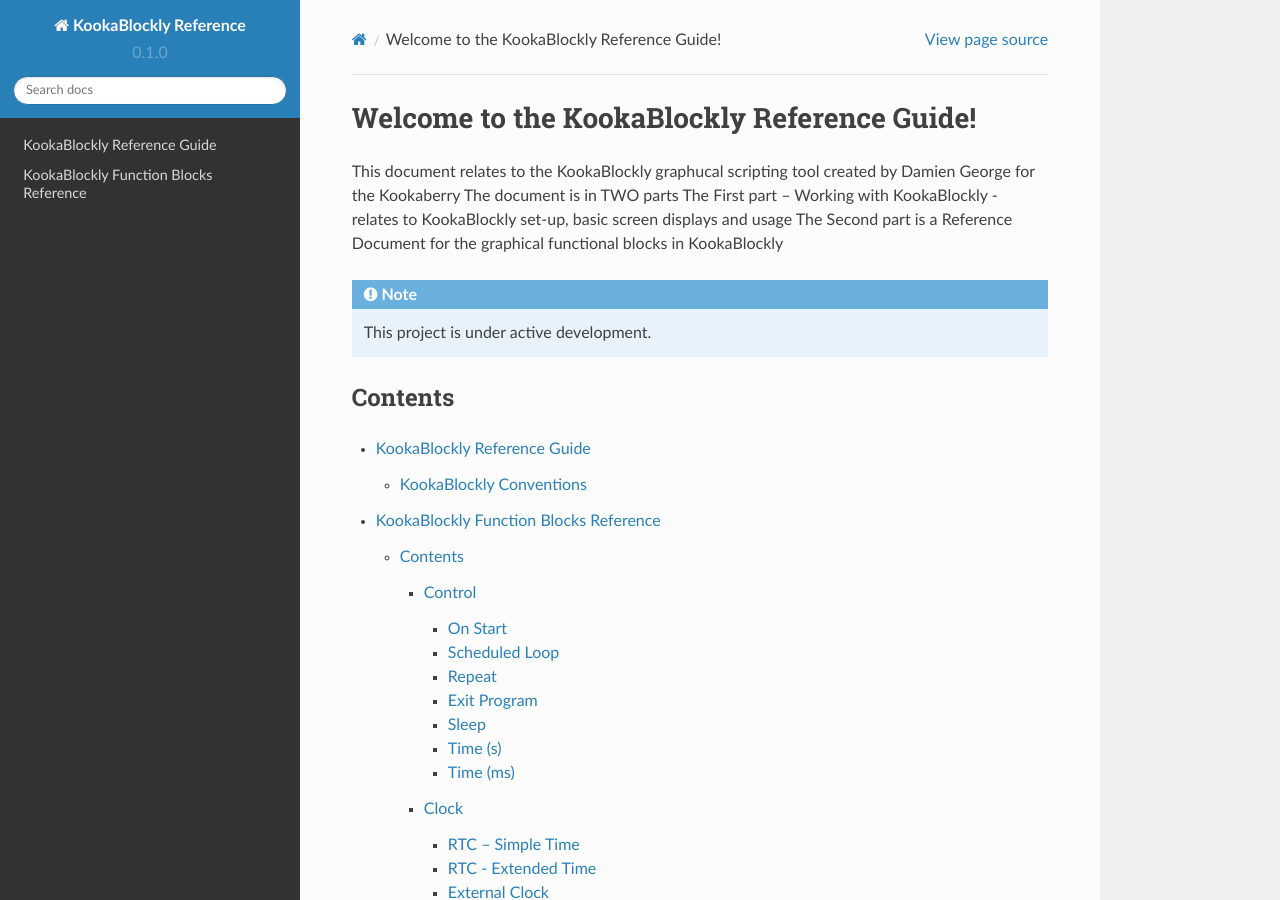
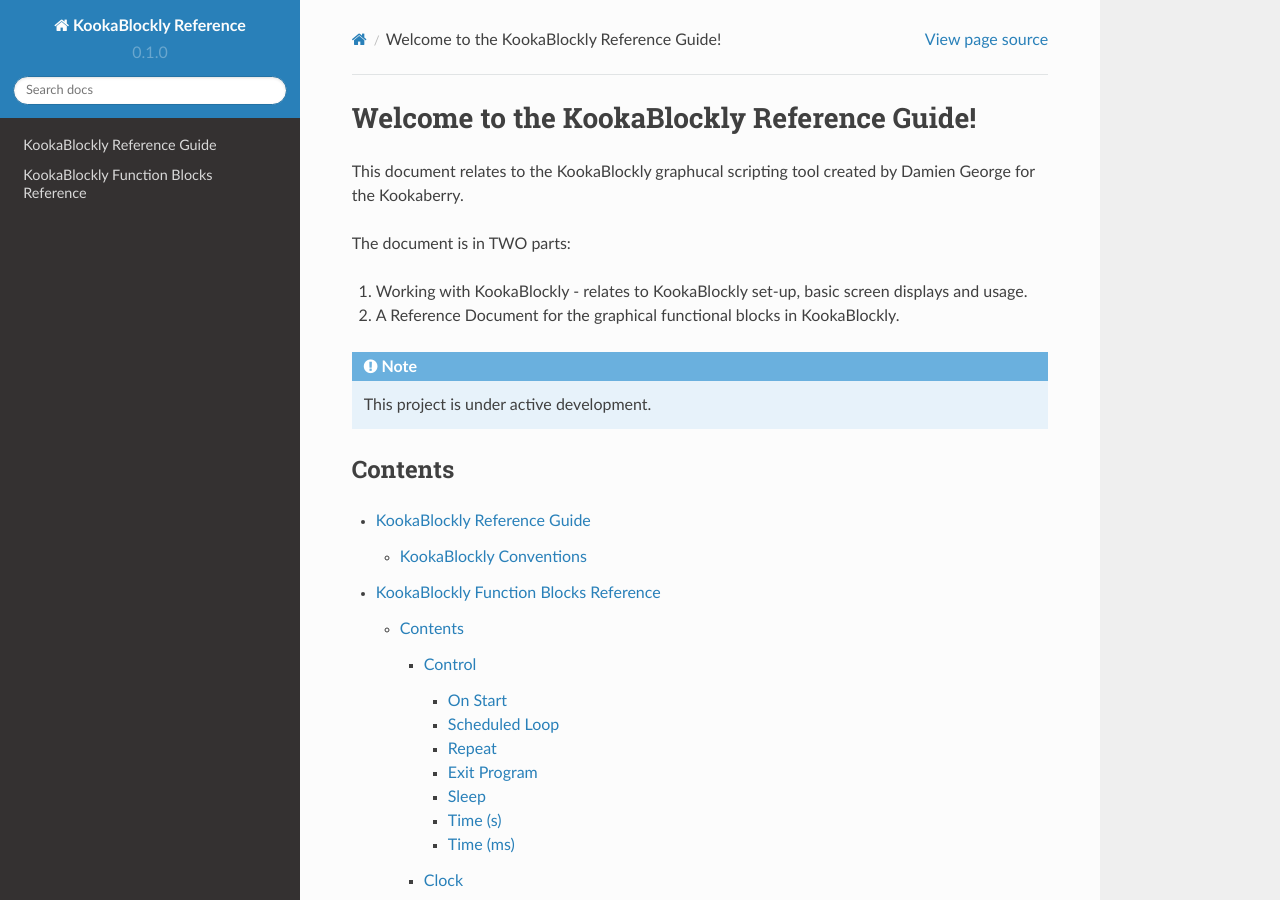
Before and after one commit to TDStrasser/KookaBlockly-Reference, a Sphinx documentation site: the page built from docs/source/index.rst, in a window 1280 px wide and 900 px high. Built offline with Sphinx 7.4.7 and the Read the Docs theme 2.0.0, drawn with Linux system fonts in a browser that asks for light colours; some of the changed text lies outside the part shown.

```diff
--- a/docs/source/index.rst
+++ b/docs/source/index.rst
@@ -2,10 +2,12 @@
 Welcome to the KookaBlockly Reference Guide!
 """"""""""""""""""""""""""""""""""""""""""""
 
-This document relates to the KookaBlockly graphucal scripting tool created by Damien George for the Kookaberry
-The document is in TWO parts
-The First part – Working with KookaBlockly - relates to KookaBlockly set-up, basic screen displays and usage
-The Second part is a Reference Document for the graphical functional blocks in KookaBlockly
+This document relates to the KookaBlockly graphucal scripting tool created by Damien George for the Kookaberry.
+
+The document is in TWO parts:
+
+1. Working with KookaBlockly - relates to KookaBlockly set-up, basic screen displays and usage.
+2. A Reference Document for the graphical functional blocks in KookaBlockly.
 
 
 .. note::
```
Also changed, not shown: other parts of docs/source/index.rst (+5 -0 lines).
